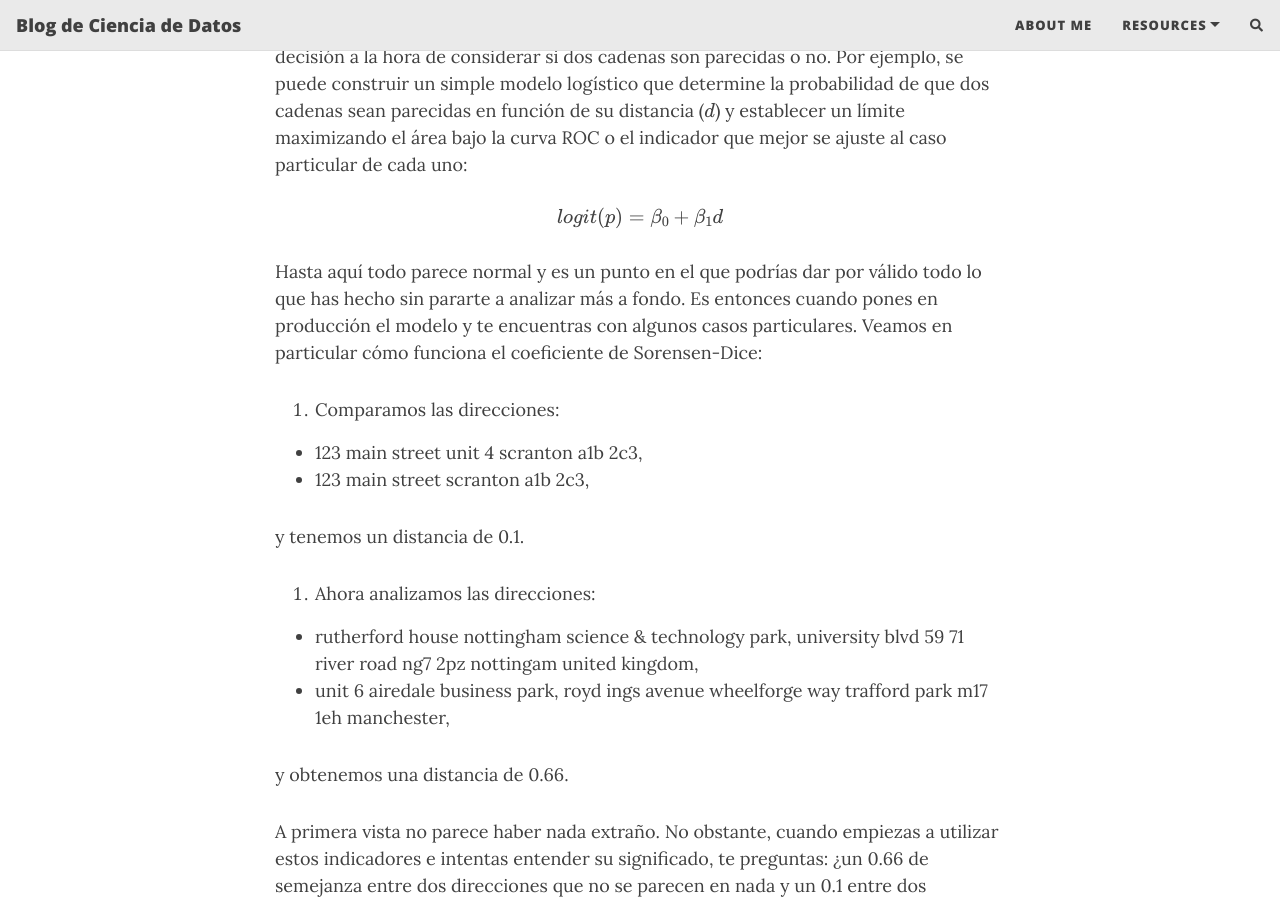
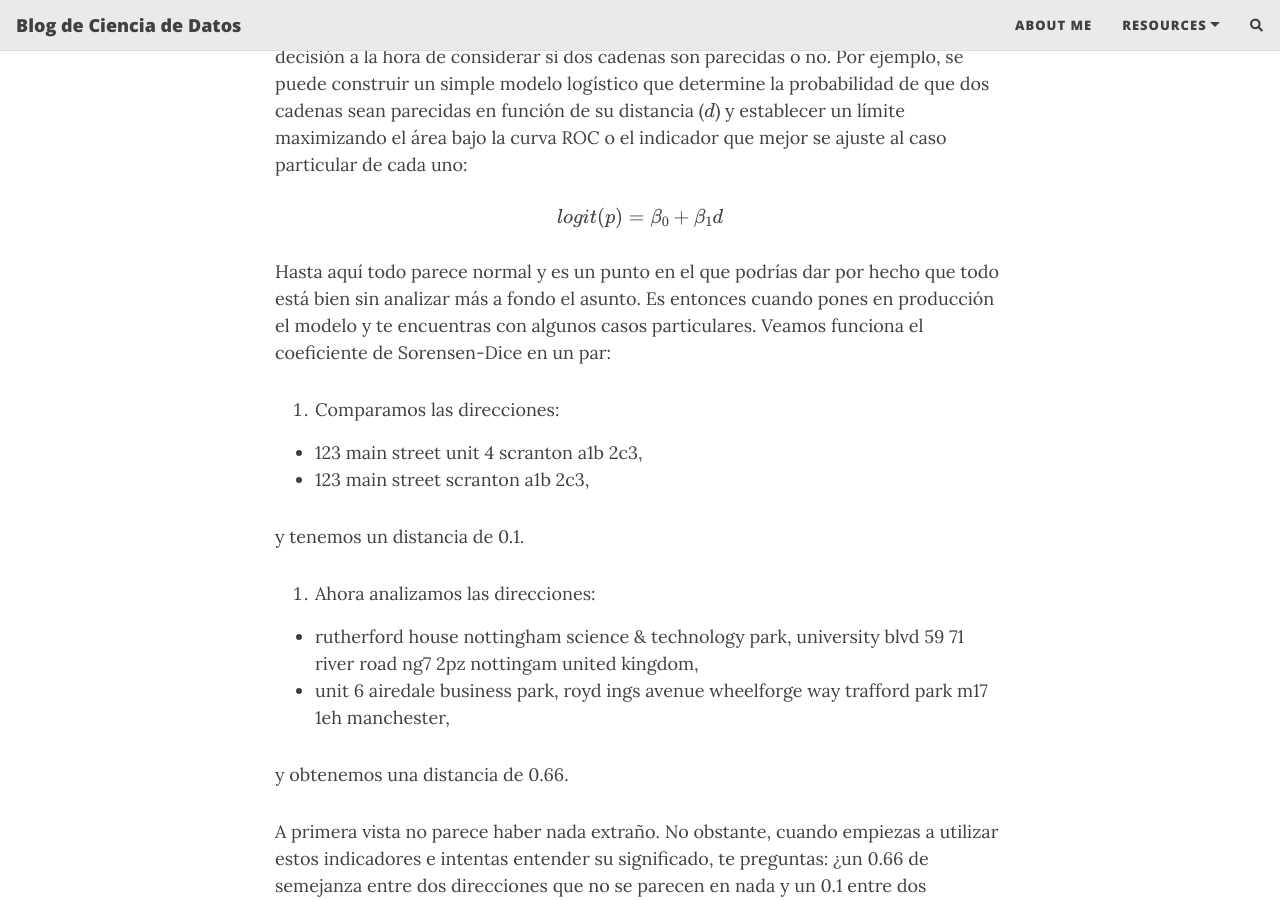
Before and after one commit to JordiRiMe/jordirime.github.io, a Jekyll site: the page built from _posts/2023-01-27-string-similarity-part2.md, in a window 1280 px wide and 900 px high, scrolled down 316 px. Built offline with Jekyll 4.4.1, drawn with Linux system fonts in a browser that asks for light colours; nearby versions of some CDN libraries; formulas are drawn with MathJax 3; comment, search, counter and statistics services are not loaded.

Commit message:
Update 2023-01-27-string-similarity-part2.md

```diff
--- a/_posts/2023-01-27-string-similarity-part2.md
+++ b/_posts/2023-01-27-string-similarity-part2.md
@@ -19,7 +19,7 @@ En la anterior [publicación](https://jordirime.github.io/2023-01-25-string-simi
 
 $$logit(p) = \beta_0 + \beta_1d$$
 
-Hasta aquí todo parece normal y es un punto en el que podrías dar por válido todo lo que has hecho sin pararte a analizar más a fondo. Es entonces cuando pones en producción el modelo y te encuentras con algunos casos particulares. Veamos en particular cómo funciona el coeficiente de Sorensen-Dice:
+Hasta aquí todo parece normal y es un punto en el que podrías dar por hecho que todo está bien sin analizar más a fondo el asunto. Es entonces cuando pones en producción el modelo y te encuentras con algunos casos particulares. Veamos funciona el coeficiente de Sorensen-Dice en un par:
 
 1. Comparamos las direcciones:
 
```
